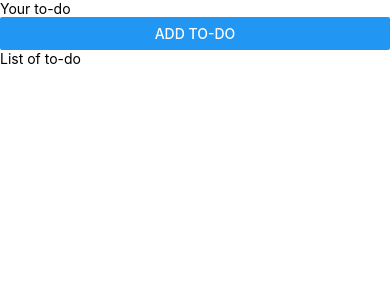
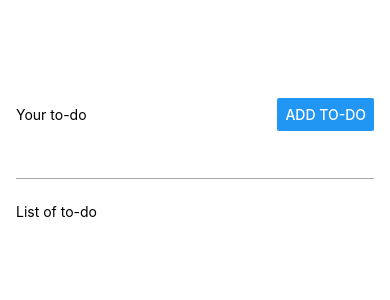
Before and after one commit to ArifEbrahim/ToDoList, a React Native app: screen / in a window 390 px wide. Shown: the top 300 px of the page. Built offline with nearby package versions, Linux system fonts and the light colour scheme.

Commit message:
feature: basic components and styling complete

```diff
--- a/App.js
+++ b/App.js
@@ -1,14 +1,27 @@
-import { StatusBar } from 'expo-status-bar';
-import { StyleSheet, Text, View, TextInput, Button } from 'react-native';
+import { StatusBar } from "expo-status-bar";
+import { StyleSheet, Text, View, TextInput, Button } from "react-native";
+import { useState } from "react";
 
 export default function App() {
+  const [enteredToDoText, setEnteredToDoText] = useState("");
+  const [toDoItems, setToDoItems] = useState([]);
+
+  const toDoInputHandler = (enteredText) => {
+    setEnteredToDoText(enteredText);
+  };
+
+  const addToDoHandler = () => {
+    const updatedItems = [...toDoItems, enteredToDoText];
+    setToDoItems(updatedItems);
+  };
+
   return (
-    <View>
-      <View>
-        <TextInput placeholder='Your to-do'/>
-        <Button title='Add to-do' />
+    <View style={styles.appContainer}>
+      <View style={styles.inputContainer}>
+        <TextInput placeholder="Your to-do" onChangeText={toDoInputHandler} />
+        <Button title="Add to-do" onPress={addToDoHandler} />
       </View>
-      <View>
+      <View style={styles.toDoItemsContainer}>
         <Text>List of to-do</Text>
       </View>
     </View>
@@ -16,5 +29,21 @@ export default function App() {
 }
 
 const styles = StyleSheet.create({
-
+  appContainer: {
+    flex: 1,
+    paddingTop: 50,
+    paddingHorizontal: 16,
+  },
+  inputContainer: {
+    flex: 1,
+    flexDirection: 'row',
+    justifyContent: 'space-between',
+    alignItems: 'center',
+    marginBottom: 24,
+    borderBottomColor: 'darkgrey',
+    borderBottomWidth: 1
+  },
+  toDoItemsContainer: {
+    flex: 5
+  },
 });
```
